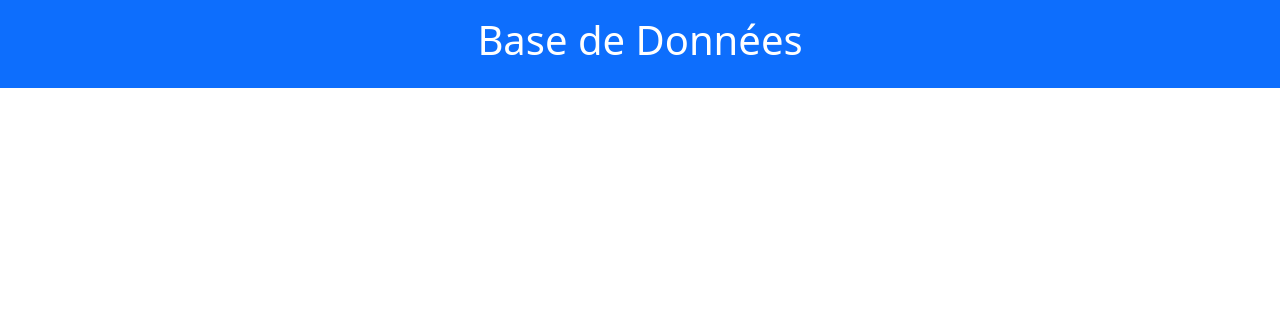
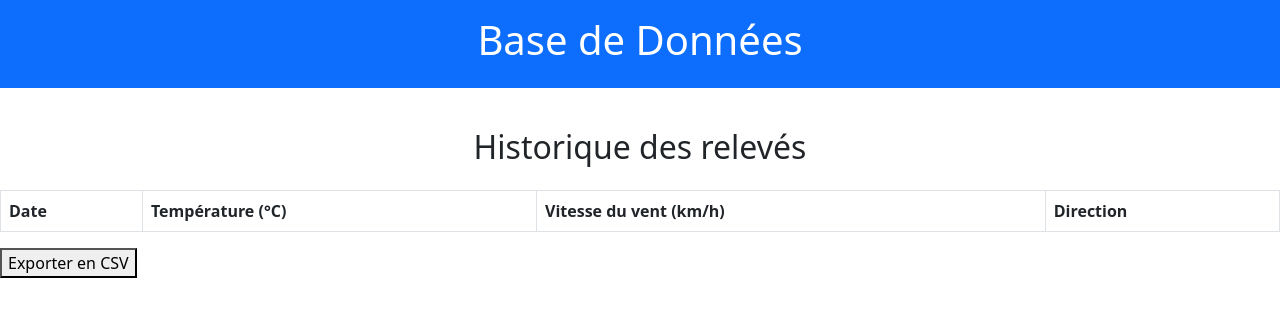
Before and after one commit to Eliottter/projet_eolienne, a plain HTML site: page siteweb/bdd.html in a window 1280 px wide. Drawn offline with nearby package versions, Linux system fonts and the light colour scheme.

Commit message:
Ajout bdd dans le dossier siteweb

```diff
--- a/bdd.html
+++ b/siteweb/bdd.html
@@ -21,6 +21,26 @@
         <header class="bg-primary text-white text-center p-3">
             <h1>Base de Données</h1>
         </header>
+        <!-- Affichage des données stockées -->
+        <h2 class="mt-4 text-center p-3">Historique des relevés</h2>
+        <table class="table table-bordered">
+            <thead>
+                <tr>
+                    <th>Date</th>
+                    <th>Température (°C)</th>
+                    <th>Vitesse du vent (km/h)</th>
+                    <th>Direction</th>
+                </tr>
+            </thead>
+            <tbody id="dataTable">
+            </tbody>
+        </table>
+        <button id="exportCSV">Exporter en CSV</button>
 
+        <script>
+        document.getElementById("exportCSV").addEventListener("click", function() {
+            window.location.href = "/export-csv";
+        });
+        </script>
 </body>
 </html>
```
Also changed, not shown: siteweb/accueil.html (renamed from siteweb/monitoring.html, +8 -1 lines).
